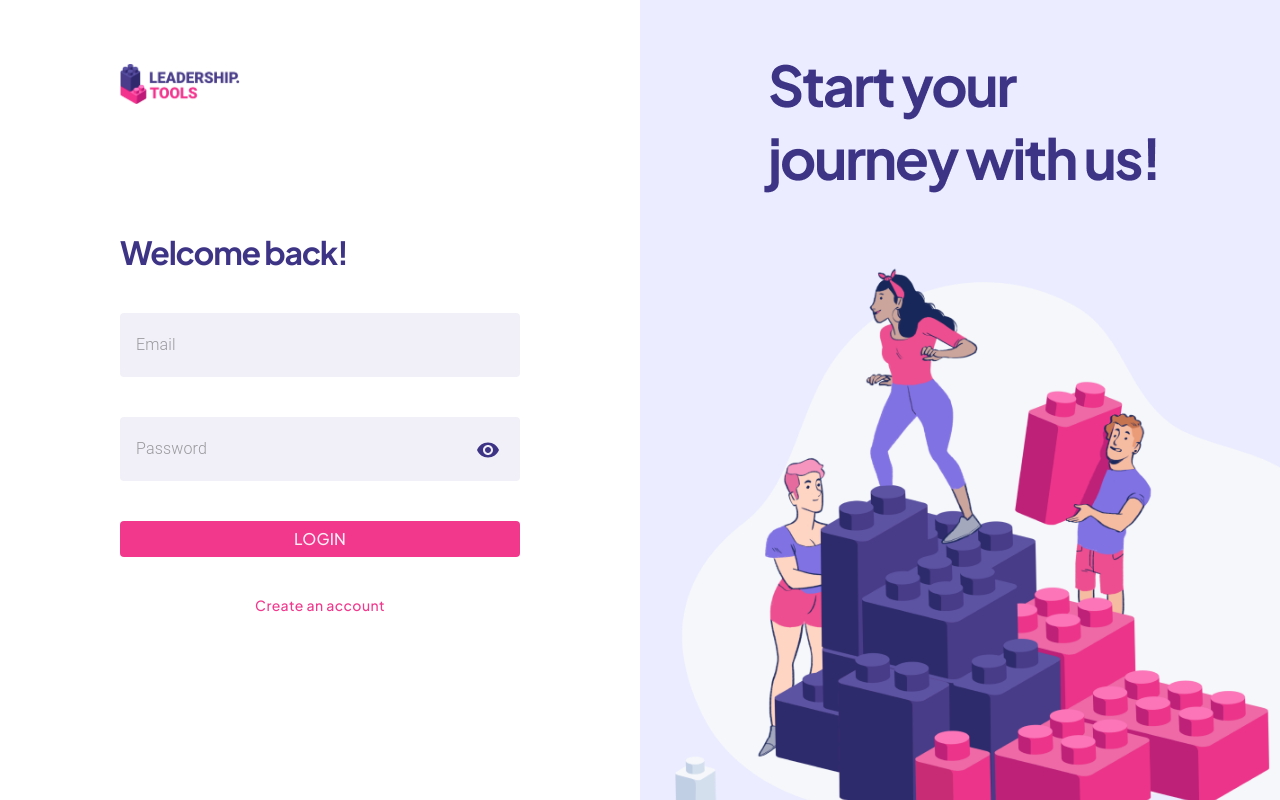
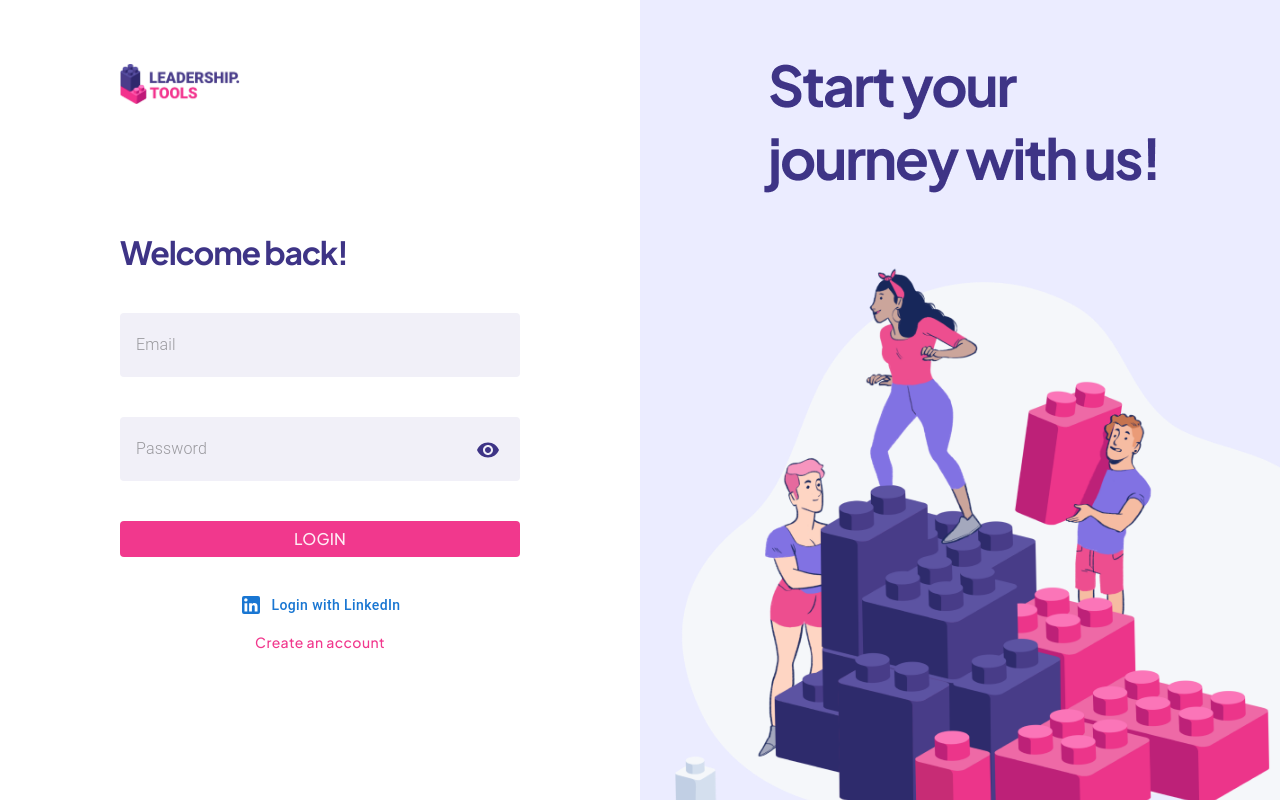
Before and after one commit to leadershiptools/LSTools, a React (Create React App) app: page / in a window 1280 px wide. Built offline with nearby package versions, Linux system fonts and the light colour scheme.

Commit message:
feat: add linkedin button

```diff
--- a/src/components/Authentication/components/LoginForm/index.js
+++ b/src/components/Authentication/components/LoginForm/index.js
@@ -15,6 +15,7 @@ import {
 } from "firebase/auth";
 import Cookies from "js-cookie";
 import { Alert, CircularProgress } from "@mui/material";
+import LinkedInIcon from "@mui/icons-material/LinkedIn";
 
 const LoginForm = () => {
   const [passwordInputType, setPasswordInputType] = useState("password");
@@ -41,6 +42,12 @@ const LoginForm = () => {
           setIsLoading(false);
         });
     });
+  };
+
+  const handleLinkedinLogin = () => {
+    window.open(
+      "https://leadership-tools.fly.dev/oauth2/authorization/linkedin"
+    );
   };
 
   return (
@@ -101,6 +108,13 @@ const LoginForm = () => {
         Forgot my password
       </Button> */}
       <Button
+        onClick={handleLinkedinLogin}
+        className="login-form-linkedin-button"
+      >
+        <LinkedInIcon sx={{ mr: 1 }} />
+        Login with LinkedIn
+      </Button>
+      <Button
         onClick={() => navigate("/register")}
         className="login-form-forgot-password-button"
       >
--- a/src/components/Authentication/components/LoginForm/index.styles.css
+++ b/src/components/Authentication/components/LoginForm/index.styles.css
@@ -66,6 +66,15 @@
     text-transform: none !important;
 }
 
+.login-form-linkedin-button {
+    display: flex;
+    align-items: center;
+    font-size: 16px;
+    font-weight: 500 !important;
+    background-color: #fff !important;
+    text-transform: none !important;
+}
+
 
 
 .login-form-submit-button p, .login-form-forgot-password-button p {
```
